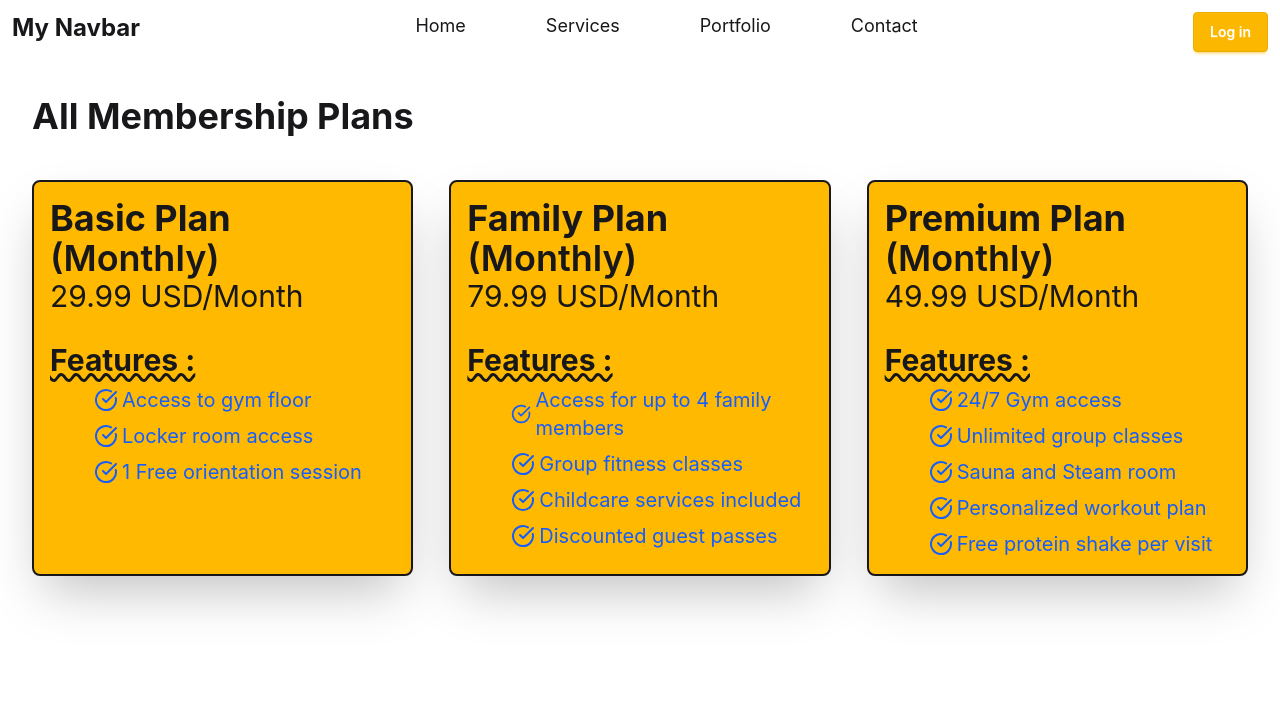
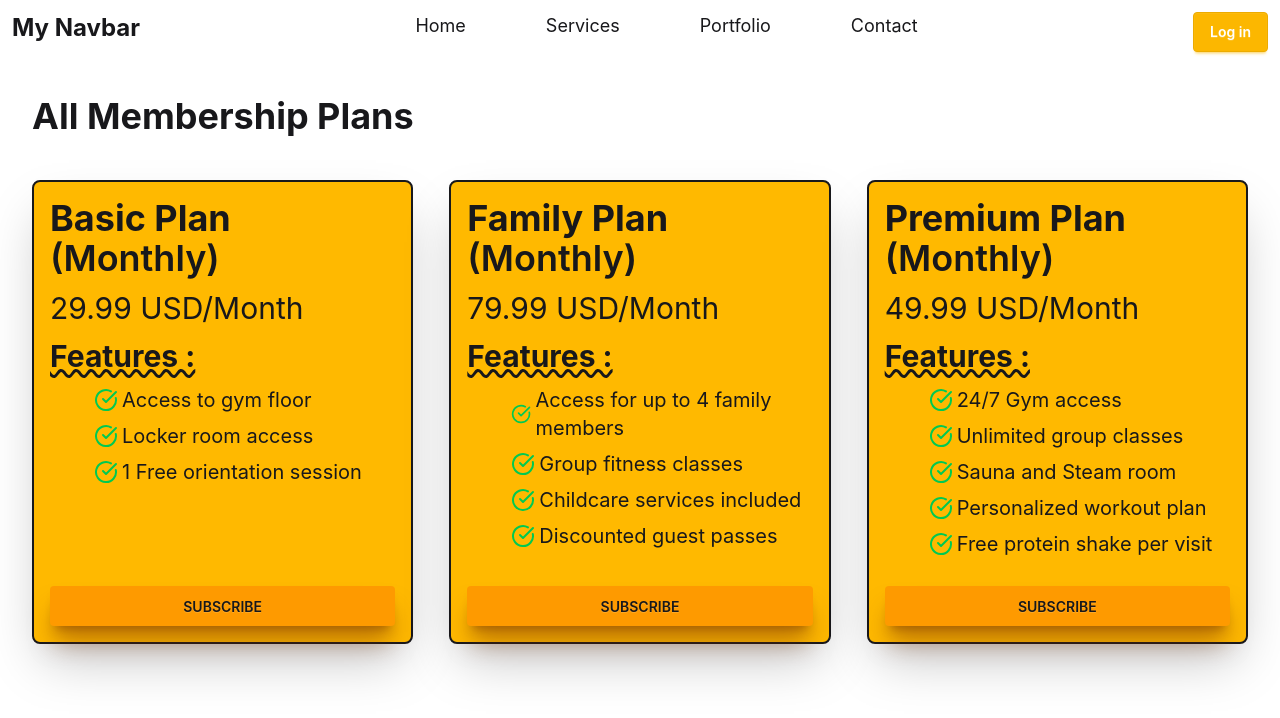
Before and after one commit to Nafiul-Islam-Eshan/business-cards, a React (Vite) app: page / in a window 1280 px wide. Shown: the top 718 px of the page. Built offline with nearby package versions, Linux system fonts and the light colour scheme.

Commit message:
Subscribe btn

```diff
--- a/package.json
+++ b/package.json
@@ -15,6 +15,7 @@
     "lucide-react": "^0.577.0",
     "react": "^19.2.4",
     "react-dom": "^19.2.4",
+    "recharts": "^3.8.0",
     "tailwindcss": "^4.2.2"
   },
   "devDependencies": {
--- /dev/null
+++ b/public/subcribersData.json
@@ -0,0 +1,10 @@
+{
+  "chart_data": [
+    { "month": "Jan", "basic": 150, "family": 40, "premium": 60 },
+    { "month": "Feb", "basic": 180, "family": 45, "premium": 75 },
+    { "month": "Mar", "basic": 210, "family": 60, "premium": 90 },
+    { "month": "Apr", "basic": 190, "family": 70, "premium": 110 },
+    { "month": "May", "basic": 230, "family": 85, "premium": 130 },
+    { "month": "Jun", "basic": 260, "family": 100, "premium": 155 }
+  ]
+}
--- a/src/components/PricingCards/PricingCards.jsx
+++ b/src/components/PricingCards/PricingCards.jsx
@@ -6,28 +6,32 @@ const PricingCards = ({ memberPlanPriceOption }) => {
   const { title, price, currency, duration, features } = memberPlanPriceOption;
 
   return (
-    <div className="border-2 bg-amber-400 shadow-2xl rounded-lg p-4 space-y-7">
+    <div className="border-2 bg-amber-400 shadow-2xl rounded-lg p-4 space-y-7 flex flex-col ">
       {/* Header */}
-      <header>
+      <header className="flex-1 space-y-3">
         <h1 className="text-4xl font-bold">
           {title} <span className="font-semibold">({duration})</span>{" "}
         </h1>
         <h3 className="text-3xl">
           {price} {currency}/Month
         </h3>
+        <h2 className="text-3xl font-bold underline decoration-wavy flex-1">
+          Features :{" "}
+        </h2>
+        <ol className="text-xl ml-11 space-y-2 flex-1">
+          {features.map((feature, index) => (
+            <li key={index} className="flex items-center gap-1">
+              {" "}
+              <CircleCheckBig className="text-green-500"></CircleCheckBig>{" "}
+              {feature}
+            </li>
+          ))}
+        </ol>
       </header>
 
-      {/* Featueres */}
-      <main className="space-y-2">
-        <h2 className="text-3xl font-bold underline decoration-wavy">
-          Features :{" "}
-        </h2>
-        <ol className="text-xl ml-11 space-y-2 text-blue-600">
-          {features.map((feature, index) => (
-            <li key={index} className="flex items-center gap-1"> <CircleCheckBig className="text-blue-600"></CircleCheckBig> {feature}</li>
-          ))}
-        </ol>
-      </main>
+      <button className="btn btn-ghost bg-amber-500 hover:bg-amber-600 shadow-xl shadow-amber-900/50 w-full">
+        SUBSCRIBE
+      </button>
     </div>
   );
 };
```
Also changed, not shown: 1 other file (tests, documents, lock files or other folders).
